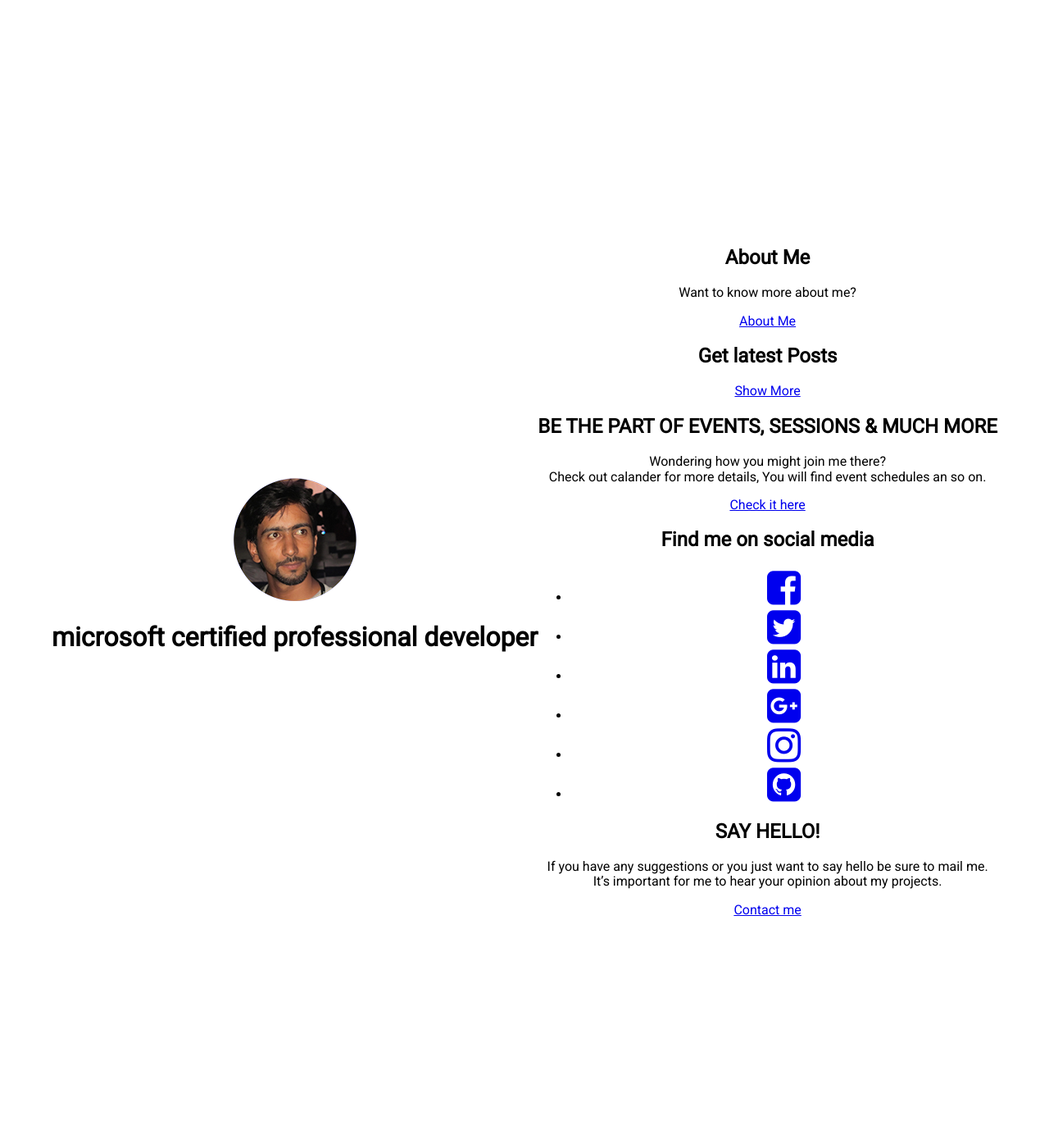
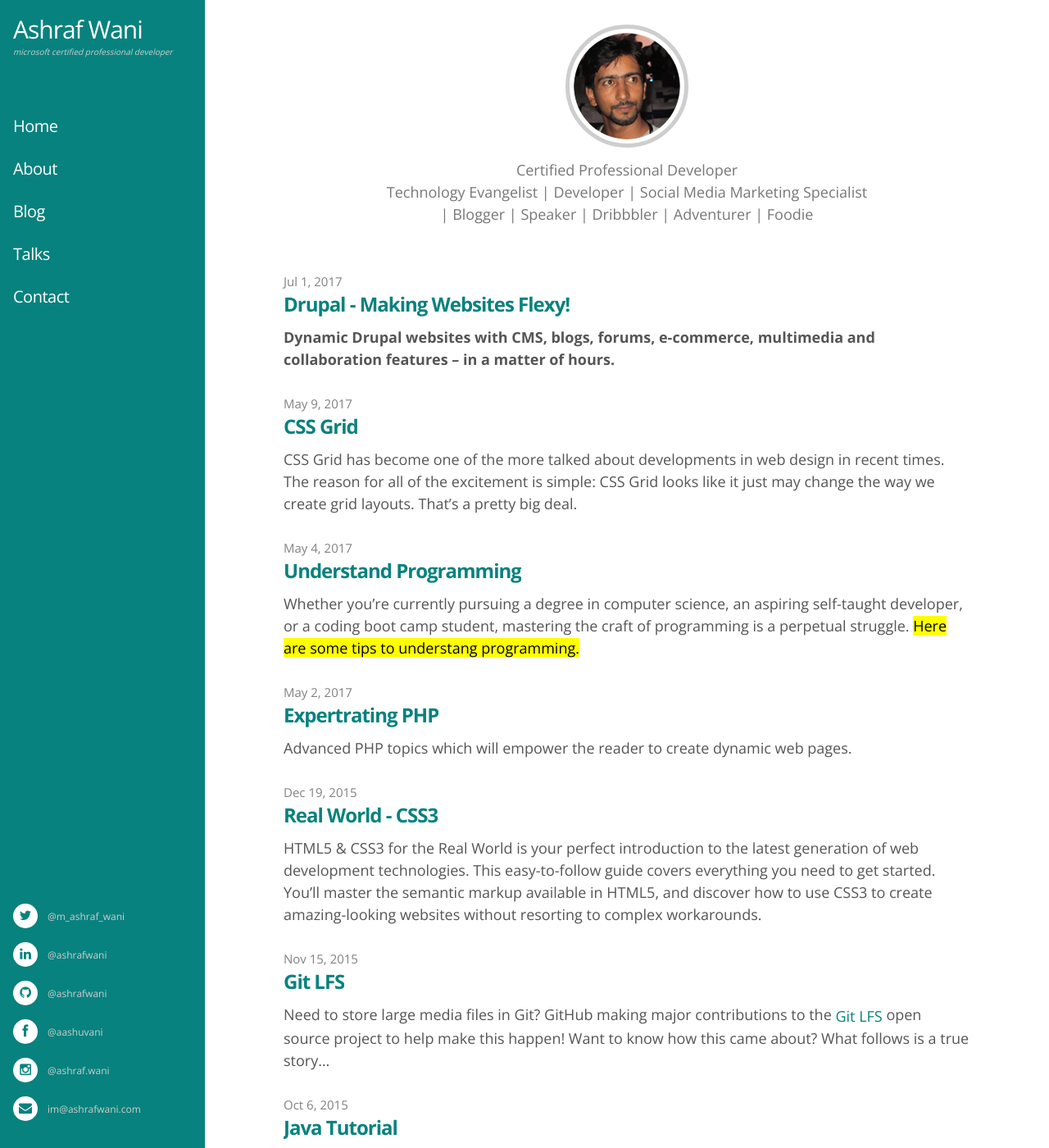
Before and after one commit to ashrafwani/ashrafwani.github.io, a Jekyll site: the page built from index.html, in a window 1280 px wide and 1400 px high. Shown: the whole window at 82% size. Built offline with Jekyll 4.4.1, drawn with Linux system fonts in a browser that asks for light colours; nearby versions of some CDN libraries; some web fonts are replaced; library files that are not in the unit come from our copies; a script that is not in the unit is left out; comment, search, counter and statistics services are not loaded; some of the changed text lies outside the part shown.

Commit message:
Update index.html

```diff
--- a/index.html
+++ b/index.html
@@ -1,90 +1,84 @@
-<!DOCTYPE html>
-<head>
-    <meta charset="utf-8">
-    <title>Beta | Ashraf Wani</title>
-    <meta name="author" content="Sam Norton">
-    <meta name="viewport" content="width=device-width, initial-scale=1, minimum-scale=1, maximum-scale=1">
+---
+layout: layout
+---
+<div class="home">
+  <div id="background">
+    <a href="/"><img class="ashraf-background" src="images/ashraf.png" alt="ashrafwani"/></a>
+    <div class="teaser">
+      <p>
+        Certified Professional Developer<br>
+        Technology Evangelist | Developer | Social Media Marketing Specialist | Blogger | Speaker | Dribbbler | Adventurer | Foodie
+      </p>
+    </div>
+  </div>
 
-    <link rel="stylesheet" href="css/normalize.css" media="all">
-    <link rel="stylesheet" href="css/style.css" media="all">
-    <link href='http://fonts.googleapis.com/css?family=Lato:300,400,700,900,300italic,400italic,700italic,900italic|Raleway:400,200,300,500,700,600,800,900' rel='stylesheet' type='text/css'>
-    <link href="http://maxcdn.bootstrapcdn.com/font-awesome/4.2.0/css/font-awesome.min.css" rel="stylesheet">
+  <ul class="posts">
+    {% for post in site.posts %}
+      <li>
+        <span class="post-date">{{ post.date | date: "%b %-d, %Y" }}</span>
+        <a class="post-link" href="{{ post.url | prepend: site.baseurl }}">{{ post.title }}</a>
+        {{ post.excerpt }}
+      </li>
+    {% endfor %}
+  </ul>
 
-    <script src="js/jquery-1.11.1.min.js"></script>
-    <script src="js/device.min.js"></script> <!--OPTIONAL JQUERY PLUGIN-->
-    <script src="js/jquery.mb.YTPlayer.js"></script>
-    <script src="js/custom.js"></script>
-    <meta name="robots" content="noindex,follow" />
-</head>
-
-<body>
-
-    <section class="big-background">
-        <a id="bgndVideo" class="player" data-property="{videoURL:'https://www.youtube.com/watch?v=SLaYPmhse30',containment:'body',autoPlay:true, mute:true, startAt:0, opacity:1}"></a>
-
-        <div class="pattern"></div>
-            <div class="big-background-container">
-                    <img src="/images/ashraf.png">
-                    <div class="divider"></div>
-                    <h1 id="colorize">microsoft certified professional developer</h1>
-            </div>
-    </section>
-
-
-    <div class="wrapper">
-    <section class="about-section">
-      <div class="about-section-container">
-          <h2 class="about-section-title">About Me</h2>
-          <p>Want to know more about me?<br/></p>
-          <a href="/beta/about.md" target="_blank" class="about-section-btn">About Me</a>
-      </div>
-    </section>
-
-    <section class="small-background-section">
-      <div class="pattern"></div>
-         <div class="small-background-container">
-         <h2 class="small-background-title"><span>Get latest Posts</span></h2>
-         <p>
-         <a href="/beta/blog.md" target="_blank" class="about-section-btn">Show More</a>
-       </div>
-    </section>
-
-    <div class="wrapper">
-    <section class="about-section">
-      <div class="about-section-container">
-          <h2 class="about-section-title">BE THE PART OF EVENTS, SESSIONS & MUCH MORE</h2>
-          <p>Wondering how you might join me there?<br/>
-            Check out calander for more details, You will find event schedules an so on.</p>
-          <a href="/beta/talks.md" target="_blank" class="about-section-btn">Check it here</a>
-      </div>
-    </section>
-
-     <section class="small-background-section">
-     <div class="pattern"></div>
-                    <div class="small-background-container">
-                        <h2 class="small-background-title"><span>Find me on social media</span></h2>
-                         <ul class="socials">
-                        <li><a href="https://facebook.com/aashuvani" target="_blank"><i class="fa fa-facebook-square fa-3x"></i></a></li>
-                        <li><a href="https://twitter.com/m_ashraf_wani" target="_blank"><i class="fa fa-twitter-square fa-3x"></i></a></li>
-                        <li><a href="https://linkedin.com/in/ashrafwani" target="_blank"><i class="fa fa-linkedin-square fa-3x"></i></a></li>
-                        <li><a href="https://plus.google.com/+AshrafWaniA" target="_blank"><i class="fa fa-google-plus-square fa-3x"></i></a></li>
-                        <li><a href="https://instagram.com/ashraf.wani" target="_blank"><i class="fa fa-instagram fa-3x"></i></a></li>
-                        <li><a href="https://github.com/ashrafwani" target="_blank"><i class="fa fa-github-square fa-3x"></i></a></li>
-                        </ul>
-                    </div>
-    </section>
-
-    <section class="about-section">
-                <div class="about-section-container">
-                    <h2 class="about-section-title">SAY HELLO!</h2>
-                    <p>If you have any suggestions or you just want to say hello be sure to mail me.<br/>
-                    It’s important for me to hear your opinion about my projects.</p>
-                    <a href="/beta/contact.md" target="_blank" class="about-section-btn">Contact me</a>
-                </div>
-    </section>
-
-
+  <p class="rss-subscribe"><a href="{{ "/feed.xml" | prepend: site.baseurl }}"><i class="fa fa-rss"></i></a></p>
 </div>
 
-</body>
-</html>
+<!-- Start of Async Drift Code -->
+<script>
+!function() {
+  var t;
+  if (t = window.driftt = window.drift = window.driftt || [], !t.init) return t.invoked ? void (window.console && console.error && console.error("Drift snippet included twice.")) : (t.invoked = !0,
+  t.methods = [ "identify", "config", "track", "reset", "debug", "show", "ping", "page", "hide", "off", "on" ],
+  t.factory = function(e) {
+    return function() {
+      var n;
+      return n = Array.prototype.slice.call(arguments), n.unshift(e), t.push(n), t;
+    };
+  }, t.methods.forEach(function(e) {
+    t[e] = t.factory(e);
+  }), t.load = function(t) {
+    var e, n, o, i;
+    e = 3e5, i = Math.ceil(new Date() / e) * e, o = document.createElement("script"),
+    o.type = "text/javascript", o.async = !0, o.crossorigin = "anonymous", o.src = "https://js.driftt.com/include/" + i + "/" + t + ".js",
+    n = document.getElementsByTagName("script")[0], n.parentNode.insertBefore(o, n);
+  });
+}();
+drift.SNIPPET_VERSION = '0.3.1';
+drift.load('um2ve8c5pcxu');
+</script>
+<!-- End of Async Drift Code -->
+
+<!-- Flipkart Ads -->
+<div data-WRID="WRID-149708497661973535" data-widgetType="staticBanner" data-responsive="yes" data-class="affiliateAdsByFlipkart" height="90" width="728"></div><script async src="//affiliate.flipkart.com/affiliate/widgets/FKAffiliateWidgets.js"></script>
+<div data-WRID="WRID-149708361510348653" data-widgetType="Push Content" data-responsive="yes" data-class="affiliateAdsByFlipkart" height="90" width="728"></div><script async src="//affiliate.flipkart.com/affiliate/widgets/FKAffiliateWidgets.js"></script>
+
+<!-- Amazon Mobile Popover -->
+<script type="text/javascript">
+    amzn_assoc_ad_type = "link_enhancement_widget";
+    amzn_assoc_tracking_id = "ashrafwani-20";
+    amzn_assoc_linkid = "a215ea36750f40d6d9243153f2d5d2ab";
+    amzn_assoc_placement = "";
+    amzn_assoc_marketplace = "amazon";
+    amzn_assoc_region = "US";
+</script>
+<script src="//ws-na.amazon-adsystem.com/widgets/q?ServiceVersion=20070822&Operation=GetScript&ID=OneJS&WS=1&MarketPlace=US"></script>
+
+          <script type="text/javascript">
+            var gaJsHost = (("https:" == document.location.protocol) ? "https://ssl." : "http://www.");
+            document.write(unescape("%3Cscript src='" + gaJsHost + "google-analytics.com/ga.js' type='text/javascript'%3E%3C/script%3E"));
+          </script>
+          <script type="text/javascript">
+            try {
+              var pageTracker = _gat._getTracker("UA-61936575-1");
+            pageTracker._trackPageview();
+            } catch(err) {}
+          </script>
+
+<!-- Go to www.addthis.com/dashboard to customize your tools -->
+<script type="text/javascript" src="//s7.addthis.com/js/300/addthis_widget.js#pubid=ra-560ecd304a2437ec"></script>
+
+<script src="https://ajax.googleapis.com/ajax/libs/jquery/2.1.3/jquery.min.js"></script>
+<script type="text/javascript" src="http://arrow.scrolltotop.com/arrow79.js"></script>
+<noscript>Not seeing a <a href="http://www.scrolltotop.com/">Scroll to Top Button</a>? Go to our FAQ page for more info.</noscript>
```
